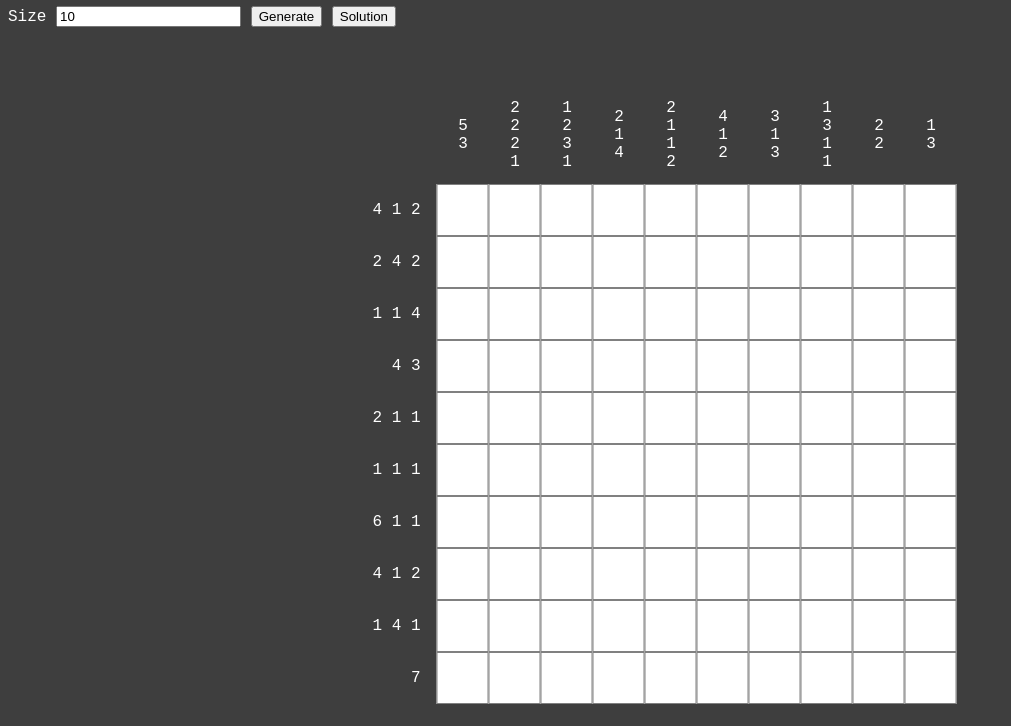
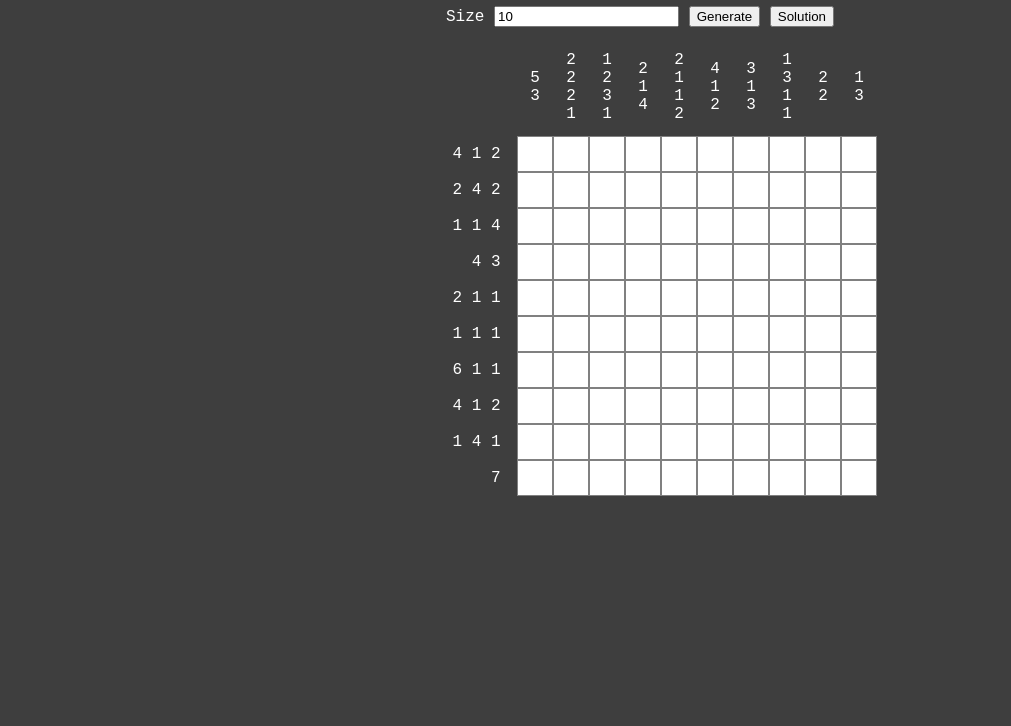
Before and after one commit to andrewinci/nonogram, a website built with webpack: page index.html in a window 1280 px wide. Shown: the part 74-800 px from the top of the page, without its empty margins (0-1011 px from the left). Built offline with nearby package versions, Linux system fonts and the light colour scheme.

Commit message:
center the game

```diff
--- a/index.html
+++ b/index.html
@@ -7,6 +7,7 @@
 </head>
 
 <body>
+    <div class="container">
         <h1>Nonogram</h1>
         <div class="menu">
             <label>Size</label>
@@ -17,6 +18,7 @@
         <table id="nonogram" class="nonogram-table">
             <tbody></tbody>
         </table>
+    </div>
 </body>
 
 </html>
--- a/src/main.css
+++ b/src/main.css
@@ -10,31 +10,38 @@ body {
     height: 2em;
 }
 
-.nonogram-table {
-    position: absolute;
-    left: 50%;
-    top: 10em;
-    transform: translateX(-50%);
+.container {
+    text-align: center;
+    margin: auto;
+    width: 100%;
+}
+
+@media screen and (min-width: 800px) {
+    .container {
+        width: 80%;
+    }
 }
 
 table {
     border-spacing: 0;
+    margin: auto;
 }
 
 tr, td {
+    aspect-ratio: 1/ 1;
     border: 1px solid;
     border-color: gray;
     border-spacing: 0;
-    height: 3em;
-    width: 3em;
+    height: 2em;
+    width: 2em;
 }
 
 .num-cell {
-    height: 2em;
     width: 6em;
     border: 0;
     text-align: right;
     padding-right: 1em;
+    white-space: nowrap;
 }
 
 tr:first-child td {
```
Lines whose indentation alone changed are shown as unchanged.
